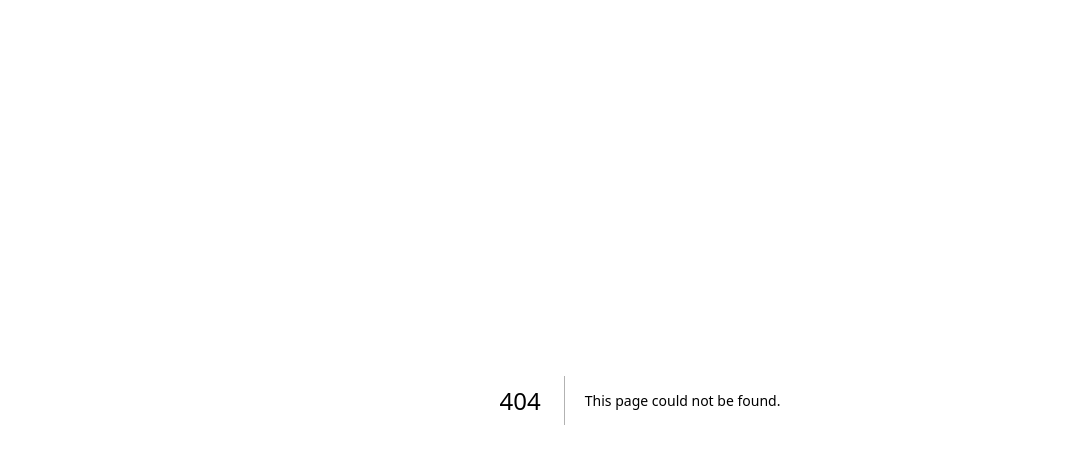
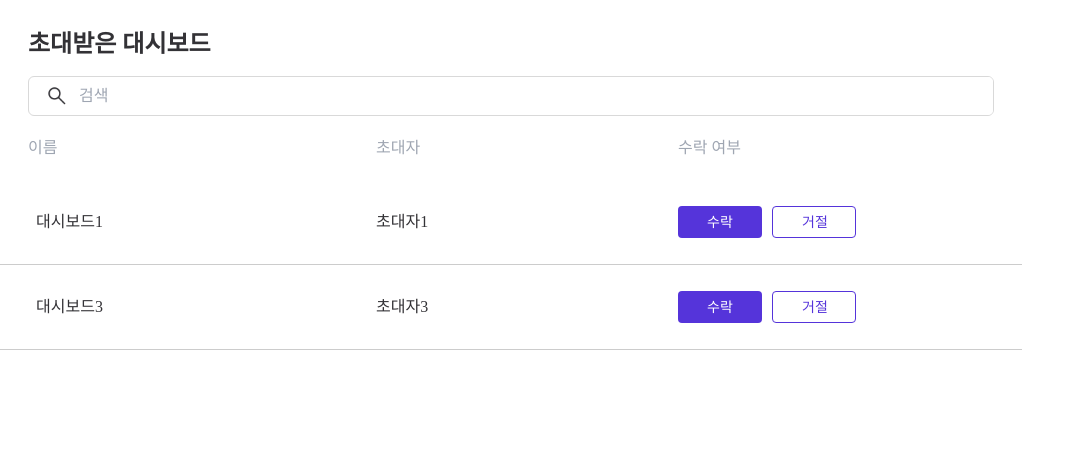
Before and after one commit to codeit-team-project/taskify, a Next.js app: page /mydashboard in a window 1280 px wide. Before the commit this address had no page. Shown: the top 464 px of the page, without its empty margins (0-1085 px from the left). Built offline with nearby package versions, Linux system fonts and the light colour scheme.

Commit message:
Feat(inviteddashboard): 목업 데이터로 데스크톱 UI 구현

```diff
--- /dev/null
+++ b/src/components/inviteddashboard/index.tsx
@@ -0,0 +1,67 @@
+import { invitedDashboardListType } from '@/pages/mydashboard/index'
+import styles from './invitedDashboardTable.module.scss'
+
+export interface invitedDashboardProps {
+  list: invitedDashboardListType
+}
+export default function InvitedDashBoard({ list }: invitedDashboardProps) {
+  return (
+    <section className={styles['container']}>
+      <h2 className={styles['title']}>초대받은 대시보드</h2>
+
+      {list ? (
+        <table className={styles['invited-dashboard-table']}>
+          <colgroup>
+            <col className={styles['column-first']} />
+            <col className={styles['column-second']} />
+            <col className={styles['column-third']} />
+          </colgroup>
+          <thead>
+            <tr>
+              <th colSpan={3} className={styles['search-form-wrapper']}>
+                <form>
+                  <img
+                    className={styles['search-icon']}
+                    src="assets/icon-search.png"
+                    width="24px"
+                    height="24px"
+                  />
+                  <input className={styles['search-input']} placeholder="검색" type="text" />
+                </form>
+              </th>
+            </tr>
+            <tr className={styles['column-title-container']}>
+              <th>이름</th>
+              <th>초대자</th>
+              <th>수락 여부</th>
+            </tr>
+          </thead>
+          <tbody>
+            {list.map((item) => (
+              <tr key={item.id} className={styles['dashboard-item']}>
+                <td className={styles['dashboard-name']}>{item.dashboard.title}</td>
+                <td className={styles['inviter-name']}>{item.invitee.nickname}</td>
+                <td>
+                  <div className={styles['button-container']}>
+                    <button className={styles['button-accept']}>수락</button>
+                    <button className={styles['button-decline']}>거절</button>
+                  </div>
+                </td>
+              </tr>
+            ))}
+          </tbody>
+        </table>
+      ) : (
+        <div className={styles['no-invitation-container']}>
+          <img
+            className={styles['no-invitation-icon']}
+            src="assets/icon-no-invitation.png"
+            width="100px"
+            height="100px"
+          />
+          <p className={styles['no-invitation-text']}>아직 초대받은 대시보드가 없어요</p>
+        </div>
+      )}
+    </section>
+  )
+}
--- /dev/null
+++ b/src/components/inviteddashboard/invitedDashBoardTable.module.scss
@@ -0,0 +1,145 @@
+section.container {
+  width: fit-content;
+  min-width: 102.2rem;
+  padding: 3.2rem 0;
+  border-radius: 8px;
+  background: var(--color-white);
+
+  h2.title {
+    padding-left: 2.8rem;
+    font-size: 2.4rem;
+    font-weight: 700;
+    color: var(--color-black_33);
+    text-align: left;
+  }
+
+  table.invited-dashboard-table {
+    margin-top: 2rem;
+    border-collapse: collapse;
+
+    col.column-first {
+      width: 37.6rem;
+    }
+    col.column-second {
+      width: 30.2rem;
+    }
+    col.column-third {
+      width: 34.4rem;
+    }
+    thead {
+      .search-form-wrapper {
+        padding: 0 2.8rem;
+
+        form {
+          display: flex;
+          align-items: center;
+          gap: 0.8rem;
+          overflow: hidden;
+          width: 100%;
+          height: 4rem;
+          padding-left: 1.6rem;
+          border-radius: 6px;
+          border: 1px solid var(--color-gray30);
+
+          img.search-icon {
+            width: 2.4rem;
+            height: 2.4rem;
+          }
+          input.search-input {
+            width: 100%;
+            height: 100%;
+            border: 0;
+            outline: 0;
+            font-size: 1.6rem;
+            font-weight: 400;
+            line-height: 1;
+            &::placeholder {
+              color: var(--color-gray40);
+            }
+          }
+        }
+      }
+      .column-title-container {
+        th {
+          padding: 2.4rem 0;
+          color: var(--color-gray40);
+          font-size: 1.6rem;
+          font-weight: 400;
+          line-height: 1;
+          text-align: left;
+
+          &:first-of-type {
+            padding-left: 2.8rem;
+          }
+        }
+      }
+    }
+
+    tbody {
+      .dashboard-name,
+      .inviter-name {
+        color: var(--color-black_33);
+        font-size: 1.6rem;
+        font-weight: 400;
+        line-height: 1;
+      }
+
+      .dashboard-item {
+        border-bottom: 1px solid #ccc;
+        td {
+          padding: 2.6rem 0;
+          &:first-of-type {
+            padding-left: 3.6rem;
+          }
+        }
+      }
+      .button-container {
+        display: flex;
+        width: 17.8rem;
+        height: 3.2rem;
+        gap: 10px;
+        .button {
+          width: 8.4rem;
+          padding: 0.7rem 2.9rem;
+          border-radius: 4px;
+          font-size: 1.4rem;
+          font-weight: 500;
+          line-height: 1;
+          text-align: center;
+          white-space: nowrap;
+          cursor: pointer;
+        }
+        .button-accept {
+          @extend .button;
+          background-color: var(--color-violet);
+          border: 0;
+          color: var(--color-white);
+        }
+        .button-decline {
+          @extend .button;
+          border: 1px solid var(--color-violet);
+          background-color: var(--color-white);
+          color: var(--color-violet);
+        }
+      }
+    }
+  }
+
+  div.no-invitation-container {
+    display: grid;
+    justify-content: center;
+    justify-items: center;
+    gap: 2.4rem;
+    padding: 6.6rem 0 12.8rem 0;
+    img.no-invitation-icon {
+      width: 10rem;
+      height: 10rem;
+    }
+    p.no-invitation-text {
+      color: var(--color-gray40);
+      font-size: 1.8rem;
+      font-weight: 400;
+      line-height: 1;
+    }
+  }
+}
--- /dev/null
+++ b/src/pages/mydashboard/index.tsx
@@ -0,0 +1,100 @@
+import InvitedDashBoard from '@/components/inviteddashboard/index'
+
+const TEMP_LIST = [
+  {
+    id: 0,
+    inviterUserId: 0,
+    teamId: '2',
+    dashboard: {
+      title: '대시보드1',
+      id: 0,
+    },
+    invitee: {
+      nickname: '초대자1',
+      id: 0,
+    },
+    inviteAccepted: false,
+    createdAt: '2023-12-19T08:52:01.433Z',
+    updatedAt: '2023-12-19T08:52:01.433Z',
+  },
+  {
+    id: 1,
+    inviterUserId: 0,
+    teamId: '2',
+    dashboard: {
+      title: '대시보드2',
+      id: 1,
+    },
+    invitee: {
+      nickname: '초대자2',
+      id: 0,
+    },
+    inviteAccepted: true,
+    createdAt: '2023-12-19T08:52:01.433Z',
+    updatedAt: '2023-12-19T08:52:01.433Z',
+  },
+  {
+    id: 2,
+    inviterUserId: 0,
+    teamId: '2',
+    dashboard: {
+      title: '대시보드3',
+      id: 2,
+    },
+    invitee: {
+      nickname: '초대자3',
+      id: 0,
+    },
+    inviteAccepted: false,
+    createdAt: '2023-12-19T08:52:01.433Z',
+    updatedAt: '2023-12-19T08:52:01.433Z',
+  },
+]
+
+export type invitedDashboardListType =
+  | {
+      id: number
+      inviterUserId: number
+      teamId: string
+      dashboard: {
+        title: string
+        id: number
+      }
+      invitee: {
+        nickname: string
+        id: number
+      }
+      inviteAccepted: boolean
+      createdAt: string
+      updatedAt: string
+    }[]
+  | null
+
+export default function MyDashboardPage({ ...pageProps }) {
+  return (
+    <>
+      <InvitedDashBoard list={pageProps.list} />
+    </>
+  )
+}
+
+export async function getServerSideProps() {
+  try {
+    const newInvitedDashboardList: invitedDashboardListType = TEMP_LIST.filter(
+      (item) => !item.inviteAccepted,
+    )
+    return {
+      props: {
+        list: newInvitedDashboardList,
+        // list: null,
+      },
+    }
+  } catch (error) {
+    console.error('Error fetching data:', error)
+    return {
+      props: {
+        list: null,
+      },
+    }
+  }
+}
```
Also changed, not shown: public/assets/icon-no-invitation.png (added), public/assets/icon-search.png (added).
